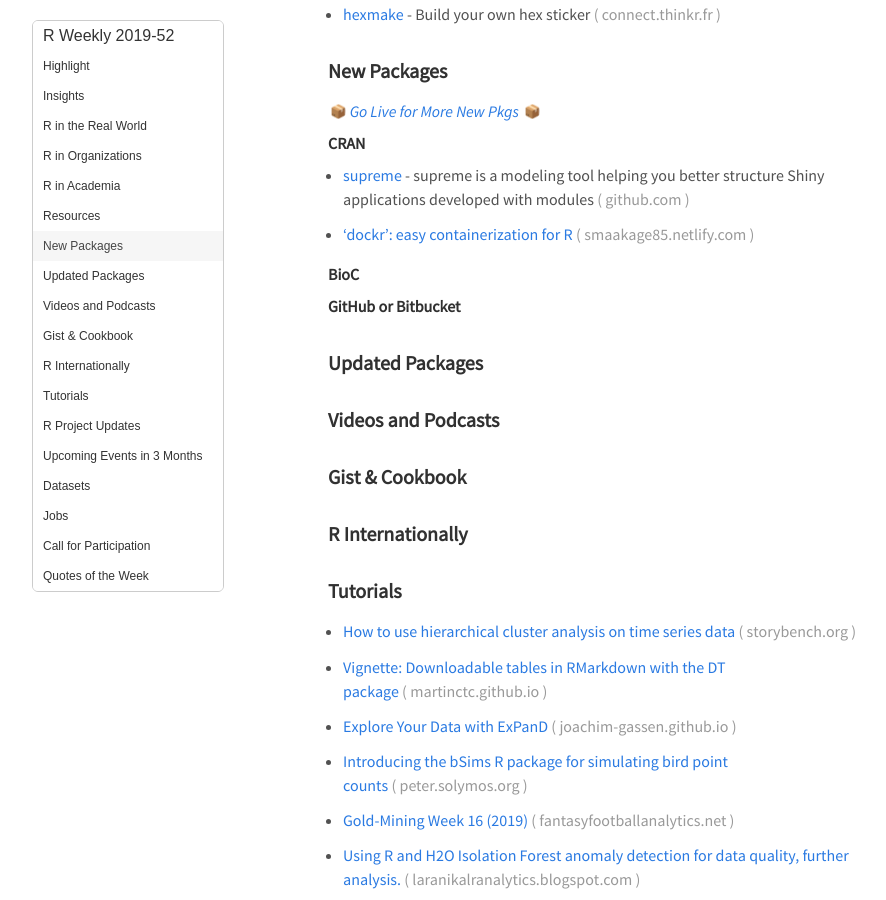
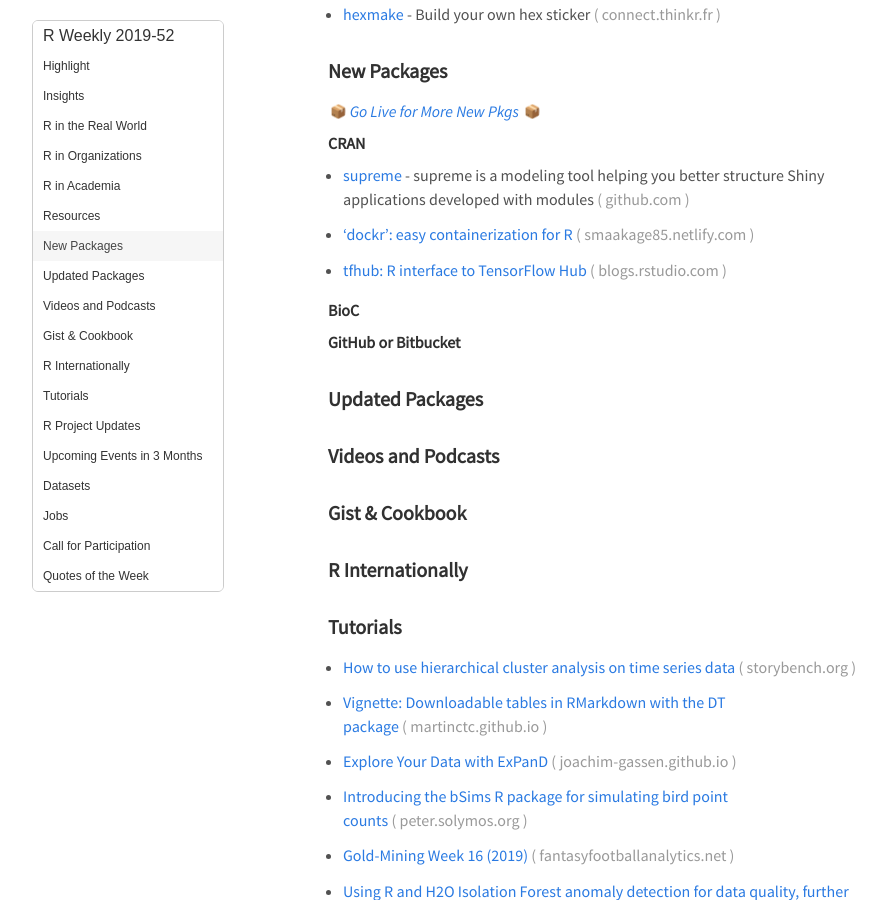
Before and after one commit to rweekly/rweekly.org, a Jekyll site: the page built from draft.md, in a window 1280 px wide and 900 px high, scrolled down 1134 px. Shown: the whole window, without its empty margins (32-918 px from the left). Built offline with Jekyll 4.4.1, drawn with Linux system fonts in a browser that asks for light colours; emoji names are drawn with the system emoji font; comment, search, counter and statistics services are not loaded.

Commit message:
Draft: 2019-52

```diff
--- a/draft.md
+++ b/draft.md
@@ -67,6 +67,8 @@
 + [supreme](https://github.com/strboul/supreme) - supreme is a modeling tool helping you better structure Shiny applications developed with modules
 
 + ['dockr': easy containerization for R](http://smaakage85.netlify.com/2019/12/21/dockr-easy-containerization-for-r/)
+
++ [tfhub: R interface to TensorFlow Hub](https://blogs.rstudio.com/tensorflow/posts/2019-12-18-tfhub-0.7.0/)
 
 **BioC**
 
```
